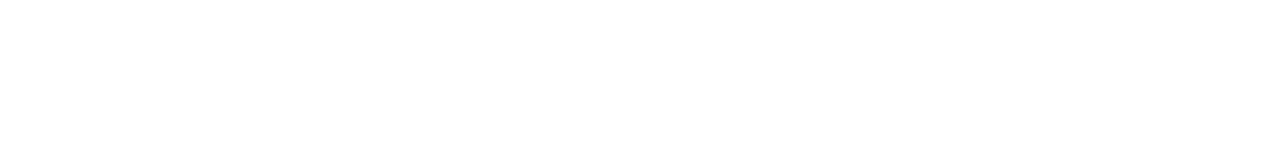
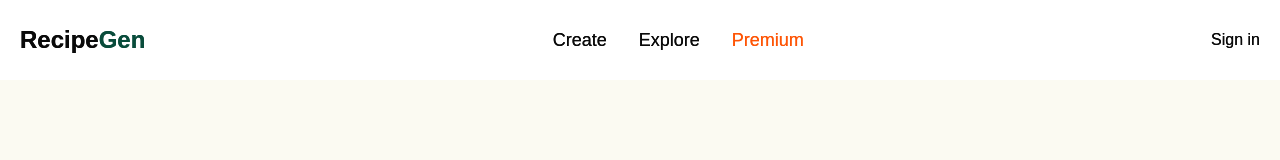
Before and after one commit to smartinuk88/recipe-generator-ai-app, a Next.js app: page /dashboard/upgrade in a window 1280 px wide. Before the commit this address had no page. Shown: the top 160 px of the page. Built offline with nearby package versions, Linux system fonts and the light colour scheme; no server answers.

Commit message:
Setup firebase and firebase admin

```diff
--- /dev/null
+++ b/app/dashboard/page.tsx
@@ -0,0 +1,6 @@
+function Dashboard() {
+  return (
+    <div>Dashboard</div>
+  )
+}
+export default Dashboard
--- a/app/layout.tsx
+++ b/app/layout.tsx
@@ -1,27 +1,9 @@
 import type { Metadata } from "next";
-import {
-  ClerkProvider,
-  SignInButton,
-  SignedIn,
-  SignedOut,
-  UserButton,
-} from "@clerk/nextjs";
-import localFont from "next/font/local";
+import { ClerkProvider } from "@clerk/nextjs";
 import "./globals.css";
 import { Toaster } from "@/components/ui/toaster";
 import Header from "@/components/Header";
 import Footer from "@/components/Footer";
-
-const geistSans = localFont({
-  src: "./fonts/GeistVF.woff",
-  variable: "--font-geist-sans",
-  weight: "100 900",
-});
-const geistMono = localFont({
-  src: "./fonts/GeistMonoVF.woff",
-  variable: "--font-geist-mono",
-  weight: "100 900",
-});
 
 export const metadata: Metadata = {
   title: "Recipe Generator App",
@@ -30,14 +12,23 @@
 
 export default function RootLayout({
   children,
+  params,
 }: Readonly<{
   children: React.ReactNode;
+  params: { [key: string]: string };
 }>) {
+  const pathname = params?.slug || "";
+
+  // Exclude Header on sign-in and sign-up pages
+  const isAuthRoute =
+    pathname.startsWith("/sign-in") || pathname.startsWith("/sign-up");
+
   return (
     <ClerkProvider>
       <html lang="en">
         <body className="min-h-screen h-screen overflow-hidden flex flex-col">
           <Toaster />
+          {!isAuthRoute && <Header />}
           {children}
           <Footer />
         </body>
--- a/components/Header.tsx
+++ b/components/Header.tsx
@@ -28,13 +28,13 @@
         <nav>
           <ul className="flex space-x-8 text-lg">
             <li className="hover:underline underline-offset-2">
-              <Link href="/">Create</Link>
+              <Link href="/dashboard">Create</Link>
             </li>
             <li className="hover:underline underline-offset-2">
-              <Link href="/">Explore</Link>
+              <Link href="/dashboard/explore">Explore</Link>
             </li>
             <li className="hover:underline underline-offset-2 text-mango-600">
-              <Link href="/">Premium</Link>
+              <Link href="/dashboard/upgrade">Premium</Link>
             </li>
           </ul>
         </nav>
--- a/package.json
+++ b/package.json
@@ -16,6 +16,7 @@
     "class-variance-authority": "^0.7.0",
     "clsx": "^2.1.1",
     "firebase": "^10.14.1",
+    "firebase-admin": "^12.6.0",
     "lucide-react": "^0.447.0",
     "next": "14.2.14",
     "react": "^18",
```
Also changed, not shown: firebase.ts (+4 -3 lines), firebaseAdmin.ts (added, +18 -0 lines), app/dashboard/upgrade/page.tsx (renamed from app/upgrade/page.tsx), 2 other files (tests, documents, lock files or other folders).
